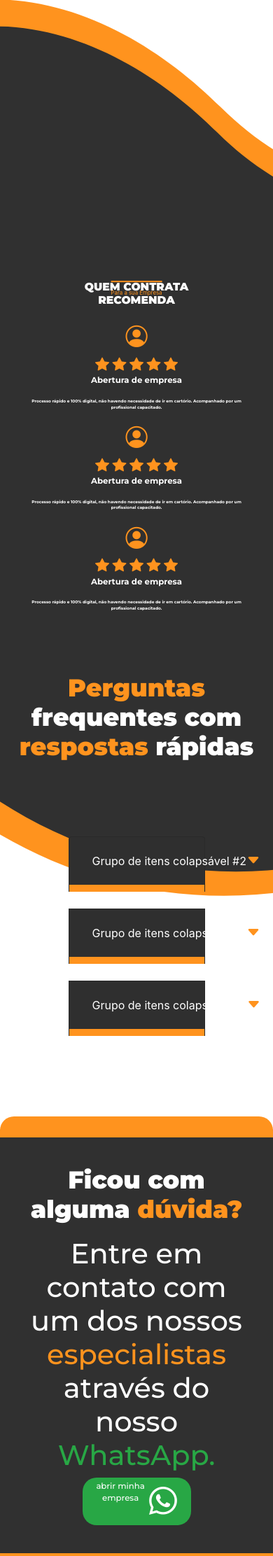
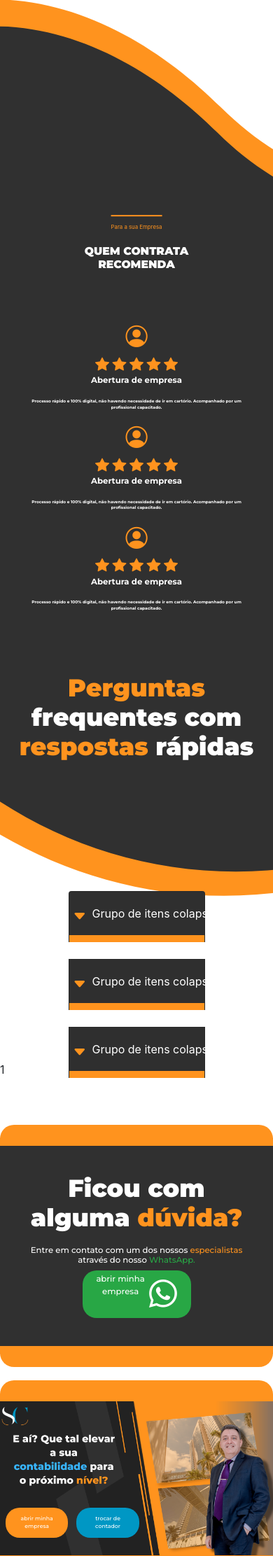
Before and after one commit to jeankorla/Site-Spolaor-Contabilidade, a PHP site: page / in a window 390 px wide; the page is wider, and only the part inside the window is pictured. Shown: the part 3078-5301 px from the top of that part at 70% size. Run offline with PHP 8.4, Linux system fonts and the light colour scheme.

Commit message:
site completamente responsivo.

```diff
--- a/index.html
+++ b/index.html
@@ -88,11 +88,13 @@
 
     <div class="branco">
       <h2>Escritório de <span class="Azul_escuro">contabilidade certificado</span></h2>
-      <ul>
+
+      <ul class="col-md-12 text-center">
         <p class="p_cinza">Somos especialistas em contabilidade com atuação nacional,
           tornamos a <span class="Laranja">gestão contábil</span>  mais ágil,
           econômica e menos burocrática, através de um processo certificado pelos principais órgãos do setor,
           há mais de <span class="Laranja">25 anos.</span></p>
+
       </ul>
     </div>
 
@@ -209,7 +211,7 @@
   <div style="position: relative;">
     <div style="background-color: #303030; display: flex; height: 10vw;">
     <p class="linha-laranja2 centralizado2" style=" margin-top: -6vw;">Para a sua Empresa</p>
-    <h2 style="font-size: 4vw; color: #fff; margin-left: 25%; margin-right: 25%; margin-top: 3vw;">QUEM CONTRATA RECOMENDA</p>
+    <h2 class="recomenda" style="font-size: 4vw; color: #fff; margin-left: 25%; margin-right: 25%; margin-top: 3vw;">QUEM CONTRATA RECOMENDA</p>
     </div>
     <div class="row cinza text-center">
       <div class="col-sm rowdivs" style="flex-direction: column; align-items: center;">
@@ -256,7 +258,7 @@
     </div>
 
       <div class="fundo2">
-        <div class="accordion card_todo" id="accordionExample">
+        <div class="accordion card_todo grupo" id="accordionExample" >
 
 
           <div class="card card_row" data-toggle="collapse" data-target="#collapseTwo" aria-expanded="false" aria-controls="collapseTwo">
@@ -336,9 +338,6 @@
             <br>
 
 
-
-  <br>
-  <br>
   <div class="quadrado" style="border-radius: 20px !important; margin-top: 5%; position: relative;">
     <h1>Ficou com alguma <span class="Laranja">dúvida?</span></h1>
     <h3 style="color: #fff;">Entre em contato com um dos nossos
@@ -362,7 +361,9 @@
   </div>
 
   <div class="row quadrado3" style="padding: 10px;">
-    <h1 style="text-align: center !important;">ENTRE EM CONTATO CONOSCO</h1>
+    <div class="col-md-12 text-center">
+    <h1>ENTRE EM CONTATO CONOSCO</h1>
+  </div>
     <div class="col-md-6">
       <form>
         <div class="form-group">
@@ -378,9 +379,9 @@
           <label for="assunto">Assunto</label>
           <input type="text" class="form-control" id="assunto" placeholder="Assunto">
         </div>
-        <div class="form-group">
+        <div class="form-group" style="">
           <label for="msg">Mensagem:</label>
-        <textarea rows="10" cols="80" maxlength="500" id="msg"></textarea>
+        <textarea class="msg" rows="10" cols="85" maxlength="500" id="msg"></textarea>
       </div>
         <button type="submit" class="btn btn-primary">Enviar</button>
       </form>
@@ -388,7 +389,7 @@
     <div class="col-md-6">
       <div id="map-container-google-1" class="z-depth-1-half map-container" style="height: 500px">
         <iframe src="https://www.google.com/maps/embed?pb=!1m18!1m12!1m3!1d3645.4965322979615!2d-46.31150828561781!3d-23.978237283002507!2m3!1f0!2f0!3f0!3m2!1i1024!2i768!4f13.1!3m3!1m2!1s0x94ce11ab76a86761%3A0x3d8b4329ea300dc3!2sMarcos%20Spolaor%20Organiza%C3%A7%C3%A3o%20Cont%C3%A1bil!5e0!3m2!1spt-BR!2sbr!4v1678736435215!5m2!1spt-BR!2sbr"
-         width="600" height="450" style="border:0; margin-top: 5%;" allowfullscreen="" loading="lazy" referrerpolicy="no-referrer-when-downgrade"></iframe>
+         width="100%" height="440vw" style="border:0; margin-top: 5%;" allowfullscreen="" loading="lazy" referrerpolicy="no-referrer-when-downgrade"></iframe>
       </div>
     </div>
   </div>
@@ -455,22 +456,19 @@
           <!-- Grid column -->
           <div class="col-md-2 col-lg-2 col-xl-2 mx-auto mb-4">
             <!-- Links -->
-            <h6 class="text-uppercase fw-bold">Products</h6>
+            <h6 class="text-uppercase fw-bold">Sobre Nós</h6>
             <hr
                 class="mb-4 mt-0 d-inline-block mx-auto"
                 style="width: 60px; background-color: #FF931E; height: 2px"
                 />
             <p>
-              <a href="#!" class="text-white">MDBootstrap</a>
+              <a href="#!" class="text-white">Sobre a SCCONTAB</a>
             </p>
             <p>
-              <a href="#!" class="text-white">MDWordPress</a>
+              <a href="#!" class="text-white">Central de atendimento</a>
             </p>
             <p>
-              <a href="#!" class="text-white">BrandFlow</a>
-            </p>
-            <p>
-              <a href="#!" class="text-white">Bootstrap Angular</a>
+              <a href="#!" class="text-white">Spolaor Company</a>
             </p>
           </div>
           <!-- Grid column -->
@@ -478,22 +476,16 @@
           <!-- Grid column -->
           <div class="col-md-3 col-lg-2 col-xl-2 mx-auto mb-4">
             <!-- Links -->
-            <h6 class="text-uppercase fw-bold">Useful links</h6>
+            <h6 class="text-uppercase fw-bold">Info</h6>
             <hr
                 class="mb-4 mt-0 d-inline-block mx-auto"
                 style="width: 60px; background-color: #FF931E; height: 2px"
                 />
             <p>
-              <a href="#!" class="text-white">Your Account</a>
+              <a href="#!" class="text-white">Abertura de empresa</a>
             </p>
             <p>
-              <a href="#!" class="text-white">Become an Affiliate</a>
-            </p>
-            <p>
-              <a href="#!" class="text-white">Shipping Rates</a>
-            </p>
-            <p>
-              <a href="#!" class="text-white">Help</a>
+              <a href="#!" class="text-white">Trocar de contador</a>
             </p>
           </div>
           <!-- Grid column -->
@@ -506,10 +498,12 @@
                 class="mb-4 mt-0 d-inline-block mx-auto"
                 style="width: 60px; background-color: #FF931E; height: 2px"
                 />
-            <p> New York, NY 10012, US</p>
-            <p> info@example.com</p>
-            <p> + 01 234 567 88</p>
-            <p> + 01 234 567 89</p>
+            <p>R. Guaiaó, 66 - sala 915 e 916 - Aparecida, Santos - SP, 11035-260</p>
+            <p>Horário de atendimento:
+
+              Segunda à sexta - 08h às 18hs</p>
+            <p> (13) 3361-4324</p>
+
           </div>
           <!-- Grid column -->
         </div>
--- /dev/null
+++ b/index.php
@@ -0,0 +1,3 @@
+<?php
+
+echo require('./index.html');
--- a/style.css
+++ b/style.css
@@ -26,7 +26,7 @@
     font-weight: 500;
     color: #fff;
     text-align: center;
-    font-size: 40px;
+    font-size: 3vw;
     padding-top: 10px;
 }
 .p_cinza{
@@ -310,6 +310,11 @@
     transform: scale(1.05);
     transition: transform 1.5s ease-in-out;
 }
+.msg{
+    max-width: 100%;
+    height: 12vw;
+}
+
 
 
 @media (max-width: 767px) {
@@ -328,9 +333,22 @@
     .left-button-sc{
         top: 30%;
     }
-    .teste{
-        margin-top: -10%;
+    .centralizado2{
+        margin-top: -30% !important;
     }
+    .recomenda{
+        margin-top: -10% !important;
+    }
+    .grupo{
+        margin-top: 35% !important;
+    }
+    .collapsed .seta_baixo {
+        margin-left: 5px;
+        position: absolute;
+        right: 43vw;
+        top: 50%;
+        transform: translateY(-50%);
+      }
   }
 .animacao1{
     animation-name: animacao;
```
